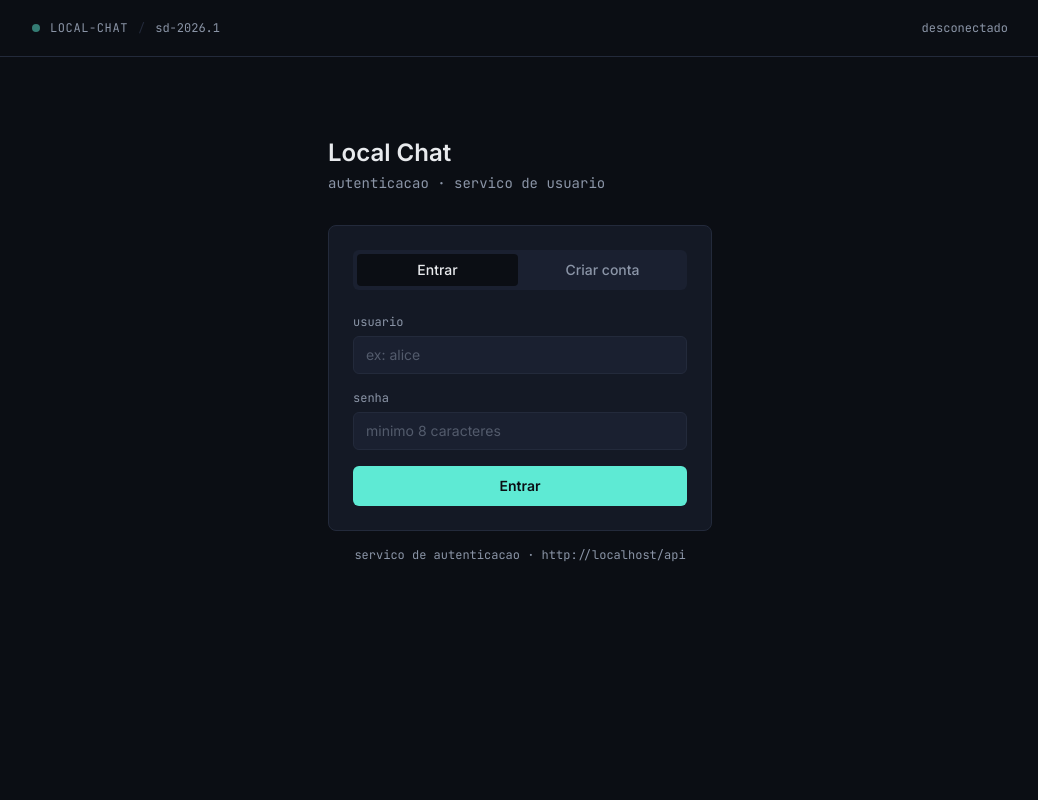
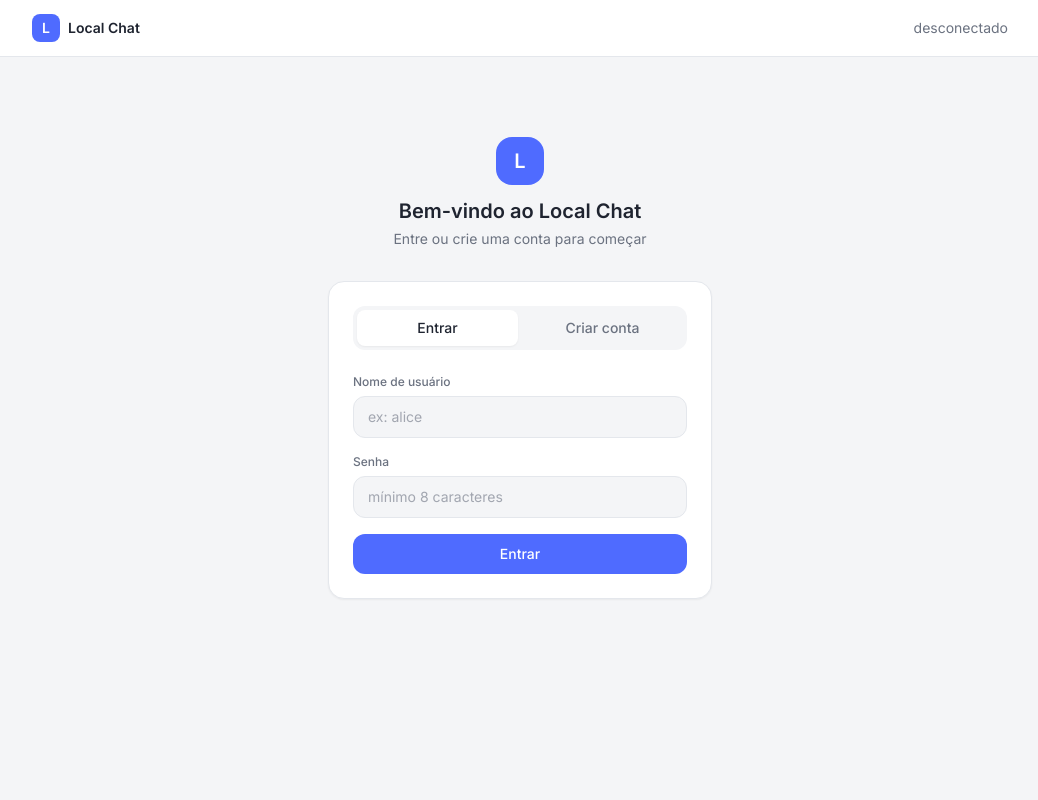
Before and after one commit to 1olecram/Local-Chat, a Django app: page /login/ in a window 1280 px wide. Shown: the whole page, without its empty margins (120-1158 px from the left). Run offline with Django 5.2, Linux system fonts and the light colour scheme; some libraries are stand-ins or nearby versions.

```diff
--- a/chat/urls.py
+++ b/chat/urls.py
@@ -5,6 +5,8 @@ from . import views
 urlpatterns = [
     path("auth/register/", views.RegisterView, name="register"),
     path("auth/login/", views.LoginView, name="login"),
+    path("users/", views.ListUsersView, name="list-users"),
+    path("users/search/", views.SearchUsersView, name="search-users"),
     path("chats/", views.ListChatsView, name="list-chats"),
     path("chats/create/", views.CreateChatView, name="create-chat"),
     path("chats/<int:ChatId>/messages/", views.MessageHistoryView, name="message-history"),
--- a/chat/views.py
+++ b/chat/views.py
@@ -12,37 +12,15 @@ from rest_framework.authtoken.models import Token
 from .models import Chat, Message
 
 
-# ---------------------------------------------------------------------------
-# Paginas (templates)
-# ---------------------------------------------------------------------------
-
 def LoginPageView(Request):
-    """
-    Serve a pagina de login/registro. A sessao real e controlada via
-    token no localStorage (JS), nao via sessao do Django, entao essa
-    view nao faz nenhuma checagem de autenticacao no backend.
-    """
     return render(Request, "login.html")
 
 
 def ChatPageView(Request):
-    """
-    Serve a pagina principal do chat. O JS verifica se ha um token
-    salvo no localStorage e redireciona para /login/ caso nao haja.
-    """
     return render(Request, "chat.html")
 
 
-# ---------------------------------------------------------------------------
-# Helpers
-# ---------------------------------------------------------------------------
-
 def ParseJsonBody(Request):
-    """
-    Le o corpo da requisicao como JSON. Retorna um dict vazio se o body
-    estiver vazio ou nao for um JSON valido (mantem a logica simples,
-    sem levantar exception pro caller tratar).
-    """
     try:
         return json.loads(Request.body or "{}")
     except json.JSONDecodeError:
@@ -50,11 +28,6 @@ def ParseJsonBody(Request):
 
 
 def GetUserFromToken(Request):
-    """
-    Extrai e valida o token enviado no header Authorization no formato:
-    "Authorization: Token <chave>". Retorna o User correspondente ou
-    None se o token for invalido/ausente.
-    """
     AuthHeader = Request.headers.get("Authorization", "")
     Parts = AuthHeader.split()
     if len(Parts) != 2 or Parts[0] != "Token":
@@ -70,10 +43,6 @@ def GetUserFromToken(Request):
 
 
 def LoginRequired(ViewFunction):
-    """
-    Decorator que exige um token valido no header Authorization.
-    Se valido, injeta o usuario autenticado como Request.AuthUser.
-    """
 
     @wraps(ViewFunction)
     def Wrapper(Request, *Args, **Kwargs):
@@ -120,16 +89,9 @@ def SerializeChat(ChatObject):
     }
 
 
-# ---------------------------------------------------------------------------
-# Autenticacao / Usuario
-# ---------------------------------------------------------------------------
-
 @csrf_exempt
 @require_http_methods(["POST"])
 def RegisterView(Request):
-    """
-    Cria um novo usuario. Espera JSON: { "username": ..., "password": ... }
-    """
     Body = ParseJsonBody(Request)
     Username = Body.get("username", "").strip()
     Password = Body.get("password", "")
@@ -161,11 +123,6 @@ def RegisterView(Request):
 @csrf_exempt
 @require_http_methods(["POST"])
 def LoginView(Request):
-    """
-    Autentica um usuario existente. Espera JSON:
-    { "username": ..., "password": ... }
-    Retorna o token a ser usado no header Authorization das demais rotas.
-    """
     Body = ParseJsonBody(Request)
     Username = Body.get("username", "").strip()
     Password = Body.get("password", "")
@@ -190,22 +147,40 @@ def LoginView(Request):
     )
 
 
-# ---------------------------------------------------------------------------
-# Chats / Mensagens
-# ---------------------------------------------------------------------------
+@csrf_exempt
+@require_http_methods(["GET"])
+@LoginRequired
+def ListUsersView(Request):
+    AllUsers = User.objects.exclude(id=Request.AuthUser.id).order_by("username")
+    return JsonResponse(
+        {"users": [SerializeUser(UserItem) for UserItem in AllUsers]},
+        status=200,
+    )
+
+
+@csrf_exempt
+@require_http_methods(["GET"])
+@LoginRequired
+def SearchUsersView(Request):
+    Query = Request.GET.get("q", "").strip()
+    if not Query:
+        return JsonResponse({"users": []}, status=200)
+
+    MatchingUsers = (
+        User.objects.filter(username__icontains=Query)
+        .exclude(id=Request.AuthUser.id)
+        .order_by("username")[:20]
+    )
+    return JsonResponse(
+        {"users": [SerializeUser(UserItem) for UserItem in MatchingUsers]},
+        status=200,
+    )
+
 
 @csrf_exempt
 @require_http_methods(["POST"])
 @LoginRequired
 def CreateChatView(Request):
-    """
-    Cria um chat novo entre o usuario autenticado e um ou mais
-    destinatarios, cobrindo tanto 1:1 quanto 1:N.
-
-    Espera JSON: { "recipientIds": [2, 3, ...], "name": "opcional" }
-    Se "recipientIds" tiver 1 elemento -> chat 1:1.
-    Se tiver mais de 1 -> chat em grupo (1:N).
-    """
     Body = ParseJsonBody(Request)
     RecipientIds = Body.get("recipientIds", [])
     Name = Body.get("name")
@@ -239,9 +214,6 @@ def CreateChatView(Request):
 @require_http_methods(["GET"])
 @LoginRequired
 def ListChatsView(Request):
-    """
-    Lista todos os chats em que o usuario autenticado participa.
-    """
     UserChats = Chat.objects.filter(Participants=Request.AuthUser).order_by(
         "-CreatedAt"
     )
@@ -255,13 +227,6 @@ def ListChatsView(Request):
 @require_http_methods(["POST"])
 @LoginRequired
 def SendMessageView(Request, ChatId):
-    """
-    Envia uma mensagem para um chat existente (1:1 ou 1:N, a logica e
-    a mesma: a mensagem fica associada ao Chat e visivel a todos os
-    Participants).
-
-    Espera JSON: { "content": "texto da mensagem" }
-    """
     try:
         TargetChat = Chat.objects.get(id=ChatId, Participants=Request.AuthUser)
     except Chat.DoesNotExist:
@@ -291,10 +256,6 @@ def SendMessageView(Request, ChatId):
 @require_http_methods(["GET"])
 @LoginRequired
 def MessageHistoryView(Request, ChatId):
-    """
-    Retorna o historico de mensagens de um chat especifico, em ordem
-    cronologica. Apenas participantes do chat podem ver o historico.
-    """
     try:
         TargetChat = Chat.objects.get(id=ChatId, Participants=Request.AuthUser)
     except Chat.DoesNotExist:
--- a/templates/base.html
+++ b/templates/base.html
@@ -7,58 +7,50 @@
 
     <script src="https://cdn.tailwindcss.com"></script>
     <link rel="preconnect" href="https://fonts.googleapis.com">
-    <link href="https://fonts.googleapis.com/css2?family=Inter:wght@400;500;600;700&family=JetBrains+Mono:wght@400;500&display=swap" rel="stylesheet">
+    <link href="https://fonts.googleapis.com/css2?family=Inter:wght@400;500;600;700&display=swap" rel="stylesheet">
 
     <script>
         tailwind.config = {
             theme: {
                 extend: {
                     colors: {
-                        base: '#0B0E14',
-                        surface: '#141925',
-                        surfacealt: '#1A2030',
-                        border: '#232A3B',
-                        ink: '#E8EAED',
-                        dim: '#8B95A7',
-                        signal: '#5EEAD4',
-                        alert: '#F87171',
+                        bg: '#F4F5F7',
+                        panel: '#FFFFFF',
+                        border: '#E4E7EC',
+                        ink: '#1F2430',
+                        sub: '#6B7280',
+                        brand: '#4F6BFF',
+                        brandsoft: '#EEF1FF',
+                        bubble: '#F0F2F6',
                     },
                     fontFamily: {
                         sans: ['Inter', 'sans-serif'],
-                        mono: ['JetBrains Mono', 'monospace'],
                     }
                 }
             }
         }
     </script>
     <style>
-        @keyframes pulse-dot {
-            0%, 100% { opacity: 1; }
-            50% { opacity: 0.35; }
-        }
-        .pulse-dot { animation: pulse-dot 1.8s ease-in-out infinite; }
         ::-webkit-scrollbar { width: 8px; }
         ::-webkit-scrollbar-track { background: transparent; }
-        ::-webkit-scrollbar-thumb { background: #232A3B; border-radius: 4px; }
+        ::-webkit-scrollbar-thumb { background: #E4E7EC; border-radius: 4px; }
     </style>
 </head>
-<body class="bg-base min-h-screen font-sans antialiased text-ink">
+<body class="bg-bg min-h-screen font-sans antialiased text-ink">
 
-    <nav class="border-b border-border">
+    <nav class="border-b border-border bg-panel">
         <div class="max-w-5xl mx-auto px-6 h-14 flex items-center justify-between">
-            <div class="flex items-center gap-2.5">
-                <span class="h-2 w-2 rounded-full bg-signal pulse-dot"></span>
-                <span class="font-mono text-xs tracking-wider text-dim uppercase">local-chat</span>
-                <span class="font-mono text-xs text-border">/</span>
-                <span class="font-mono text-xs text-dim">sd-2026.1</span>
+            <div class="flex items-center gap-2">
+                <div class="h-7 w-7 rounded-lg bg-brand flex items-center justify-center text-white text-sm font-semibold">L</div>
+                <span class="font-semibold text-sm">Local Chat</span>
             </div>
-            <div class="font-mono text-xs text-dim" id="sessionStatus">
+            <div class="text-sm text-sub" id="sessionStatus">
                 desconectado
             </div>
         </div>
     </nav>
 
-    <main class="max-w-5xl mx-auto px-6 py-10">
+    <main class="max-w-5xl mx-auto px-6 py-8">
         {% block content %}
         {% endblock %}
     </main>
--- a/templates/login.html
+++ b/templates/login.html
@@ -2,51 +2,47 @@
 {% block title %}Entrar — Local Chat{% endblock %}
 
 {% block content %}
-<div class="max-w-sm mx-auto mt-10">
+<div class="max-w-sm mx-auto mt-12">
 
-    <div class="mb-8">
-        <h1 class="text-2xl font-semibold">Local Chat</h1>
-        <p class="text-dim text-sm mt-1 font-mono">autenticacao &middot; servico de usuario</p>
+    <div class="mb-8 text-center">
+        <div class="h-12 w-12 rounded-2xl bg-brand mx-auto flex items-center justify-center text-white text-xl font-semibold mb-3">L</div>
+        <h1 class="text-xl font-semibold">Bem-vindo ao Local Chat</h1>
+        <p class="text-sub text-sm mt-1">Entre ou crie uma conta para começar</p>
     </div>
 
-    <div class="bg-surface border border-border rounded-lg p-6">
+    <div class="bg-panel border border-border rounded-2xl p-6 shadow-sm">
 
-        <div class="flex gap-1 mb-6 bg-surfacealt rounded-md p-1">
-            <button id="tabLogin" class="flex-1 py-1.5 rounded text-sm font-medium bg-base text-ink transition">Entrar</button>
-            <button id="tabRegister" class="flex-1 py-1.5 rounded text-sm font-medium text-dim transition">Criar conta</button>
+        <div class="flex gap-1 mb-6 bg-bg rounded-xl p-1">
+            <button id="tabLogin" class="flex-1 py-2 rounded-lg text-sm font-medium bg-panel text-ink shadow-sm transition">Entrar</button>
+            <button id="tabRegister" class="flex-1 py-2 rounded-lg text-sm font-medium text-sub transition">Criar conta</button>
         </div>
 
         <form id="authForm" class="space-y-4">
             <div>
-                <label class="block text-xs font-mono text-dim mb-1.5" for="username">usuario</label>
+                <label class="block text-xs font-medium text-sub mb-1.5" for="username">Nome de usuário</label>
                 <input id="username" type="text" autocomplete="username" required
-                    class="w-full bg-surfacealt border border-border rounded-md px-3 py-2 text-sm text-ink placeholder-dim/50 focus:outline-none focus:ring-2 focus:ring-signal/40 focus:border-signal/60"
+                    class="w-full bg-bg border border-border rounded-xl px-3.5 py-2.5 text-sm text-ink placeholder-sub/60 focus:outline-none focus:ring-2 focus:ring-brand/30 focus:border-brand"
                     placeholder="ex: alice">
             </div>
             <div>
-                <label class="block text-xs font-mono text-dim mb-1.5" for="password">senha</label>
+                <label class="block text-xs font-medium text-sub mb-1.5" for="password">Senha</label>
                 <input id="password" type="password" autocomplete="current-password" required
-                    class="w-full bg-surfacealt border border-border rounded-md px-3 py-2 text-sm text-ink placeholder-dim/50 focus:outline-none focus:ring-2 focus:ring-signal/40 focus:border-signal/60"
-                    placeholder="minimo 8 caracteres">
+                    class="w-full bg-bg border border-border rounded-xl px-3.5 py-2.5 text-sm text-ink placeholder-sub/60 focus:outline-none focus:ring-2 focus:ring-brand/30 focus:border-brand"
+                    placeholder="mínimo 8 caracteres">
             </div>
 
             <button type="submit" id="submitBtn"
-                class="w-full bg-signal text-base font-semibold text-sm rounded-md py-2.5 hover:opacity-90 transition">
+                class="w-full bg-brand text-white font-medium text-sm rounded-xl py-2.5 hover:opacity-90 transition">
                 Entrar
             </button>
 
-            <p id="formError" class="text-alert text-xs font-mono hidden"></p>
+            <p id="formError" class="text-red-500 text-xs hidden"></p>
         </form>
     </div>
-
-    <p class="text-dim text-xs mt-4 font-mono text-center">
-        servico de autenticacao &middot; <span id="apiBase"></span>
-    </p>
 </div>
 
 <script>
 const API = window.location.origin + '/api';
-document.getElementById('apiBase').textContent = API;
 
 const tabLogin = document.getElementById('tabLogin');
 const tabRegister = document.getElementById('tabRegister');
@@ -60,11 +56,11 @@ function setMode(newMode) {
     mode = newMode;
     const isLogin = mode === 'login';
     tabLogin.className = isLogin
-        ? 'flex-1 py-1.5 rounded text-sm font-medium bg-base text-ink transition'
-        : 'flex-1 py-1.5 rounded text-sm font-medium text-dim transition';
+        ? 'flex-1 py-2 rounded-lg text-sm font-medium bg-panel text-ink shadow-sm transition'
+        : 'flex-1 py-2 rounded-lg text-sm font-medium text-sub transition';
     tabRegister.className = !isLogin
-        ? 'flex-1 py-1.5 rounded text-sm font-medium bg-base text-ink transition'
-        : 'flex-1 py-1.5 rounded text-sm font-medium text-dim transition';
+        ? 'flex-1 py-2 rounded-lg text-sm font-medium bg-panel text-ink shadow-sm transition'
+        : 'flex-1 py-2 rounded-lg text-sm font-medium text-sub transition';
     submitBtn.textContent = isLogin ? 'Entrar' : 'Criar conta';
     errorEl.classList.add('hidden');
 }
@@ -72,7 +68,6 @@ function setMode(newMode) {
 tabLogin.addEventListener('click', () => setMode('login'));
 tabRegister.addEventListener('click', () => setMode('register'));
 
-// Se já existe sessão salva, manda direto pro chat.
 if (localStorage.getItem('lc_token')) {
     window.location.href = '/chat/';
 }
@@ -105,7 +100,7 @@ form.addEventListener('submit', async (event) => {
         localStorage.setItem('lc_user', JSON.stringify(data.user));
         window.location.href = '/chat/';
     } catch (err) {
-        errorEl.textContent = 'Nao foi possivel conectar ao servidor.';
+        errorEl.textContent = 'Não foi possível conectar ao servidor.';
         errorEl.classList.remove('hidden');
     } finally {
         submitBtn.disabled = false;
```
Also changed, not shown: templates/chat.html (+148 -64 lines), readme.md (added).
